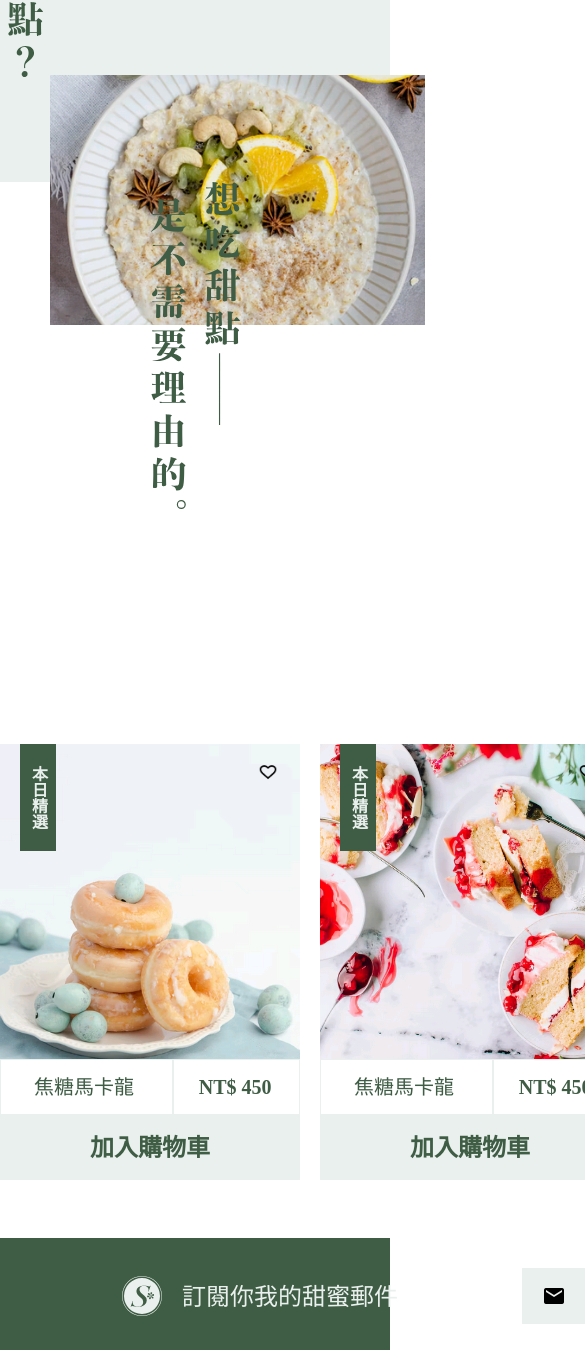
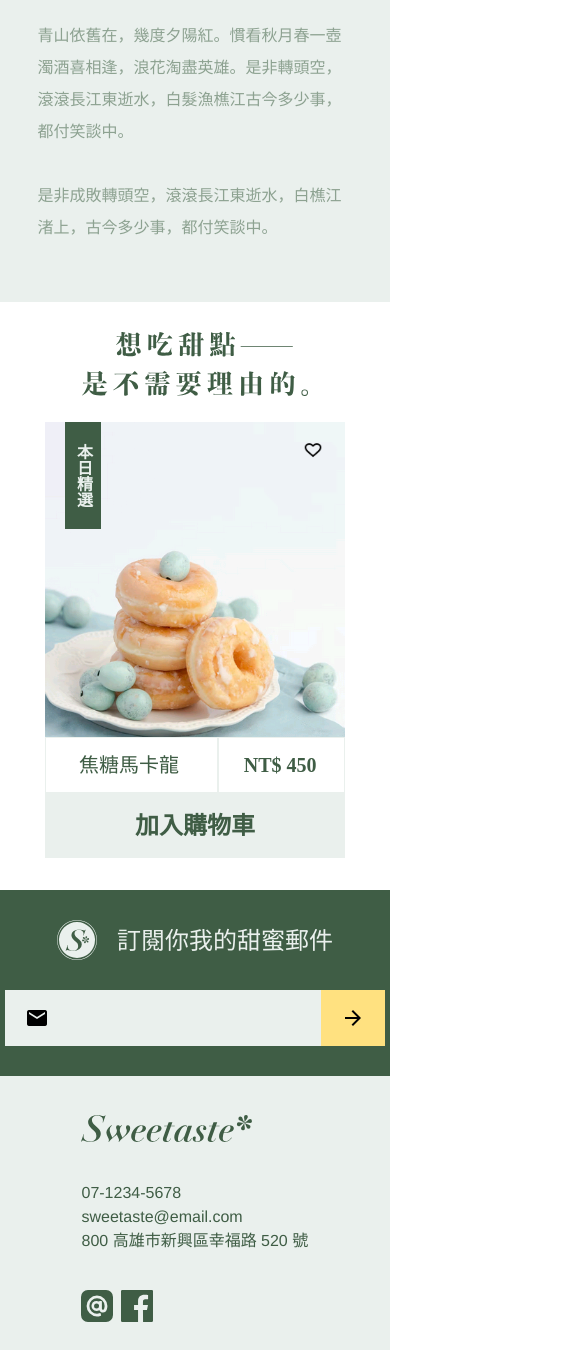
Before and after one commit to OscarSu1992/SweetRemake, a plain HTML site: page index.html in a window 390 px wide. Shown: the part 1603-2953 px from the top of the page, 585 px wide, since content can reach past the window. Drawn offline with nearby package versions, Linux system fonts and the light colour scheme.

Commit message:
all-finish

```diff
--- a/css/style.css
+++ b/css/style.css
@@ -265,6 +265,7 @@ a, a:link, a:visited {
     }
 
     .section1, .section2, .section3 {
+        display: flex;
         margin: auto;
         padding: 0;
         width: 375px;
@@ -338,7 +339,11 @@ a, a:link, a:visited {
 
 }
 
-/*段落2*/
+/*段落2_1024*/
+.sectionTitle2_768 {
+    display: none;
+}
+
 .sectionTitle2 {
     margin-top: -20px;
     width: 89px;
@@ -363,22 +368,67 @@ a, a:link, a:visited {
     order: 3;
 }
 
+/*段落2_768*/
 @media(max-width:768px) {
+    .sectionTitle2_768 {
+        display: block;
+        width: 196px;
+        height: 60px;
+        margin: 30px auto;
+    }
 
+    .sectionTitle2 {
+        display: none;
+    }
+
+    .sectionPic2 {
+        margin: 0 auto;
+        order: 1;
+    }
+
+    .sectionText2 {
+        font: normal normal 300 16px/32px PingFang TC;
+        color: #8DA291;
+        margin: 30px auto;
+        width: 315px;
+        height: 252px;
+        writing-mode: horizontal-tb;
+        order: 2;
+    }
 }
 
-/*段落3*/
+/*段落3_1024*/
+.sectionTitle3_768 {
+    display: none;
+}
+
 .sectionTitle3 {
     margin: 0px auto 80px auto;
     width: 89px;
     height: 328px;
 }
 
+/*段落3_768*/
 @media(max-width:768px) {
+    .section3 {
+        height: 120px;
+    }
+    .sectionTitle3_1024 {
+        display: none;
+    }
 
+    .sectionTitle3_768 {
+        display: block;
+    }
+
+    .sectionTitle3 {
+        margin: 30px auto;;
+        width: 226px;
+        height: 60px;
+    }
 }
 
-/*本日精選區*/
+/*本日精選區 1024*/
 .todayPop {
     margin: 0 auto;
     width: 940px;
@@ -475,11 +525,27 @@ a, a:link, a:visited {
     color: #3F5D45;
 }
 
+/*本日精選區 1024*/
 @media(max-width:768px) {
+    .todayPop {
+        margin: 0 auto;
+        width: unset;
+    }
 
+    .todayPopGroup {
+        width: 300px;
+        height: 434px;
+    }
+
+    .todayPopDisplay2, .todayPopDisplay3 {
+        display: none;
+    }
+    .todayPopDisplay1 {
+        margin: 0px auto;
+    }
 }
 
-/*結尾綠標區-左半邊*/
+/*結尾綠標區-左半邊 1024*/
 .greenFooter {
     display: flex;
     height: 116px;
@@ -493,27 +559,46 @@ a, a:link, a:visited {
     margin: auto;
 }
 
+.mailLeft {
+    margin: auto 0px auto 122px;
+    display: flex;
+}
+
 .mailFooterLogo {
-    margin: auto 20px auto 122px;
+    margin: auto 20px auto 0;
     width: 40px;
     height: 40px;
-
 }
 
 .mailFooter p {
-    margin: auto 124px auto 0px;
+    margin: auto 0 auto 0px;
     width: 216px;
     height: 33px;
     font: normal normal normal 24px/33px Helvetica Neue;
     color: #EAF0ED;
 }
 
+/*結尾綠標區-左半邊 768*/
 @media(max-width:768px) {
+    .greenFooter {
+        height: 186px;
+        margin: 34px auto 0 auto;
+    }
 
+    .mailFooter {
+        width: unset;
+        flex-direction: column;
+        margin: 0 auto;
+    }
+
+    .mailLeft {
+        margin: 30px auto;
+    }
 }
 
-/*結尾綠標區-右半邊*/
+/*結尾綠標區-右半邊 1024*/
 .mailArea {
+    margin: auto auto auto 122px;
     display: flex;
     width: 380px;
     height: 56px;
@@ -554,11 +639,14 @@ a, a:link, a:visited {
     margin: auto;
 }
 
+/*結尾綠標區-右半邊 768*/
 @media(max-width:768px) {
-
+    .mailArea {
+       margin: 0 auto;
+    }
 }
 
-/*聯絡資訊*/
+/*聯絡資訊 1024*/
 .contactFooter {
     display: flex;
     height: 341px;
@@ -575,11 +663,17 @@ a, a:link, a:visited {
     justify-content: space-between;
 }
 
+/*聯絡資訊 768*/
 @media(max-width:768px) {
+    .contact {
+        width: unset;
+        padding: unset;
+        margin: 0 auto;
+    }
 
 }
 
-/*聯絡資訊-左半邊*/
+/*聯絡資訊-左半邊 1024*/
 .footerLogo {
     margin-top: 9px;
     width: 171px;
@@ -610,11 +704,26 @@ a, a:link, a:visited {
     height: 32px;
 }
 
+/*聯絡資訊-左半邊 768*/
 @media(max-width:768px) {
+    .contact {
+        flex-direction: column;
+    }
 
+    .footerLogo {
+        margin: 39px 0 0 30px;
+    }
+
+    .contactText {
+        margin: 39px 0 0 30px;
+    }
+
+    .socialIcon {
+        margin: 37px 0 0 30px;
+    }
 }
 
-/*聯絡資訊-右半邊*/
+/*聯絡資訊-右半邊 1024*/
 .contactTitle {
     width: 300px;
     text-align: right;
@@ -638,6 +747,18 @@ a, a:link, a:visited {
     text-align: right;
 }
 
+/*聯絡資訊-右半邊 768*/
 @media(max-width:768px) {
+    .contactTitle {
+        display: none;
+    }
 
+    .copyright {
+        margin: 23px auto auto 30px;
+    }
+
+    .copyright p {
+        margin: 0;
+        text-align: left;
+    }
 }
--- a/index.html
+++ b/index.html
@@ -101,6 +101,10 @@
 
         <!--文章2-->
         <section>
+            <div class="sectionTitle2_768">
+                <img src="./img/title/為什麼一定要吃甜點-橫式.svg" alt="">
+            </div>
+
             <div class="sectionStyle">
                 <div class="section2">
                     <!--文章標題-->
@@ -123,7 +127,8 @@
             <div class="section3">
                 <!--文章標題-->
                 <div class="sectionTitle3">
-                    <img src="./img/title/想吃甜點是不需要理由的-直式.svg" alt="">
+                    <img class="sectionTitle3_1024" src="./img/title/想吃甜點是不需要理由的-直式.svg" alt="">
+                    <img class="sectionTitle3_768" src="./img/title/想吃甜點是不需要理由的-橫式.svg" alt="">
                 </div>
             </div>
         </section>
@@ -132,7 +137,7 @@
         <section>
             <div class="todayPop">
                 <!--本日精選1-->
-                <div class="todayPopGroup">
+                <div class="todayPopGroup todayPopDisplay1">
                     <!--圖片-->
                     <div class="todayPopPic1 popPicStyle">
                         <p class="todayPopMark">本日精選</p>
@@ -155,7 +160,7 @@
                 </div>
 
                 <!--本日精選2-->
-                <div class="todayPopGroup">
+                <div class="todayPopGroup todayPopDisplay2">
                     <!--圖片-->
                     <div class="todayPopPic2 popPicStyle">
                         <p class="todayPopMark">本日精選</p>
@@ -178,7 +183,7 @@
                 </div>
 
                 <!--本日精選3-->
-                <div class="todayPopGroup">
+                <div class="todayPopGroup todayPopDisplay3">
                     <!--圖片-->
                     <div class="todayPopPic3 popPicStyle">
                         <p class="todayPopMark">本日精選</p>
@@ -208,8 +213,10 @@
         <div class="greenFooter">
             <div class="mailFooter">
                 <!--信箱列LOGO-->
-                <img class="mailFooterLogo" src="./img/icon/mailAreaLogo.svg" alt="">
-                <p>訂閱你我的甜蜜郵件</p>
+                <div class="mailLeft">
+                    <img class="mailFooterLogo" src="./img/icon/mailAreaLogo.svg" alt="">
+                    <p>訂閱你我的甜蜜郵件</p>
+                </div>
                 <!--信箱輸入區-->
                 <div class="mailArea">
                     <div class="inputArea">
```
